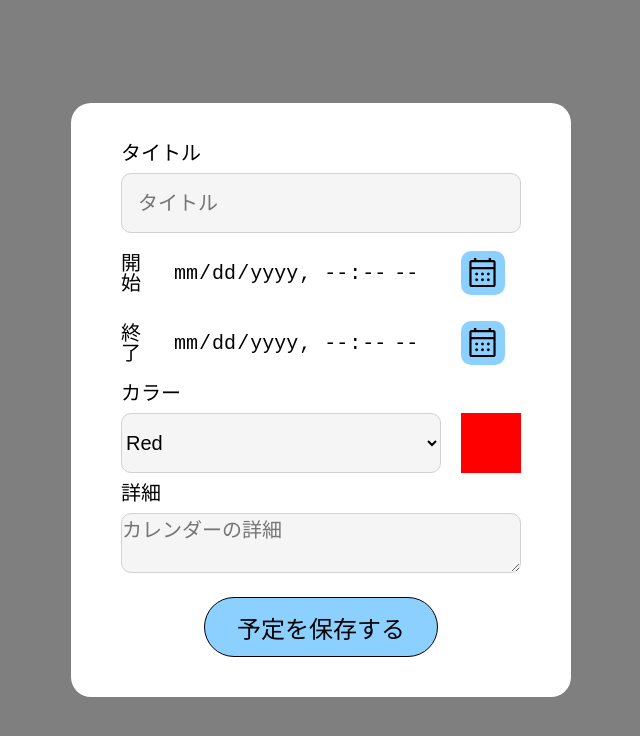
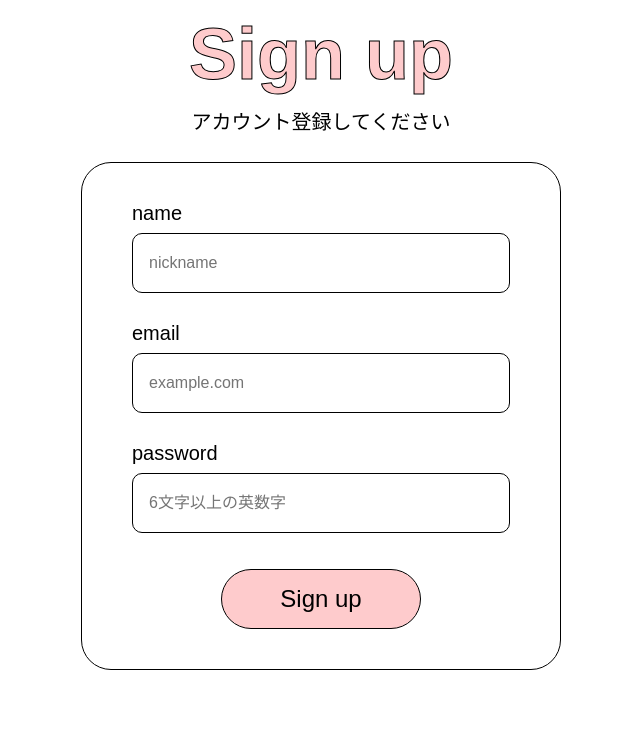
Before and after one commit to caramelribon/calender-app, a Vue app: page /signup in a window 1280 px wide. Shown: the top 736 px of the page, without its empty margins (319-959 px from the left). Built offline with nearby package versions, Linux system fonts and the light colour scheme.

Commit message:
[add] /signupのUIを実装

```diff
--- a/src/views/SignUp.vue
+++ b/src/views/SignUp.vue
@@ -1,16 +1,57 @@
 <template>
   <div class="main__contents">
-    <CreateCalenderDialogVue :is-open="true" @close="()=>{}"></CreateCalenderDialogVue>
+    <p class="en">Sign up</p>
+    <p class="jp fw1 mt04">アカウント登録してください</p>
+    <div class="form mt30">
+      <div class="colum">
+        <label class="fw1">name</label>
+        <input
+          id="name"
+          v-model="userName"
+          class="mt10"
+          type="name"
+          autocomplete="name"
+          placeholder="nickname"
+        />
+      </div>
+      <div class="mt30 colum">
+        <label class="fw1">email</label>
+        <input
+          id="email"
+          v-model="email"
+          class="mt10"
+          type="email"
+          autocomplete="email"
+          placeholder="example.com"
+        />
+      </div>
+      <div class="mt30 colum">
+        <label class="fw1">password</label>
+        <input
+          class="mt10"
+          id="password"
+          v-model="password"
+          type="password"
+          autocomplete="current-password"
+          placeholder="6文字以上の英数字"
+        />
+      </div>
+      <DefaultButton class="fw1 login-btn" color="#FECBCC">Sign up</DefaultButton>
+    </div>
   </div>
 </template>
 
-<script lang="ts">
-import CreateCalenderDialogVue from '@/components/CreateScheduleDialog.vue';
+<script lang="ts" setup>
 import { defineComponent } from 'vue'
-
-export default defineComponent({
-    components: { CreateCalenderDialogVue }
-})
+import DefaultButton from '@/components/button/DefaultButton.vue'
 </script>
 
-<style scoped></style>
+<style scoped>
+.en {
+  color: var(--pink);
+}
+.login-btn {
+  margin: 36px auto 0 auto;
+  width: 200px;
+}
+</style>
```
